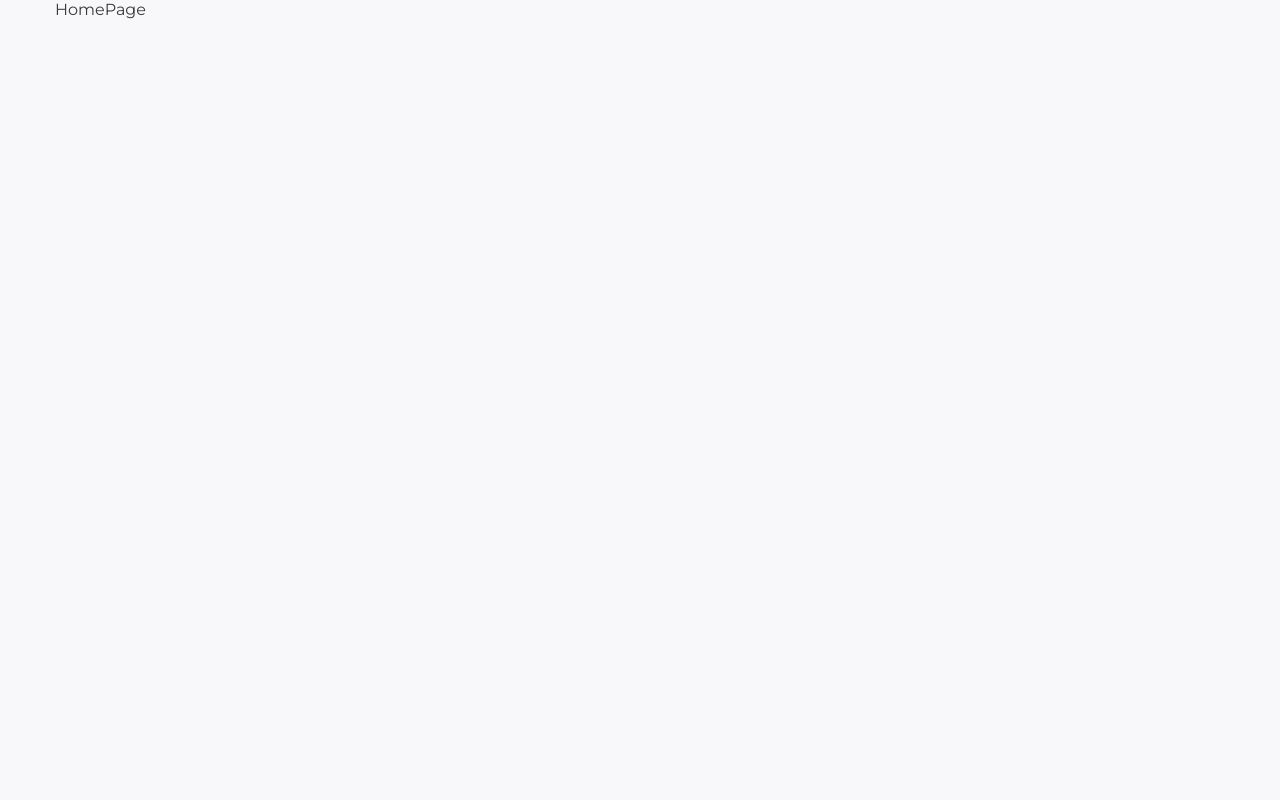
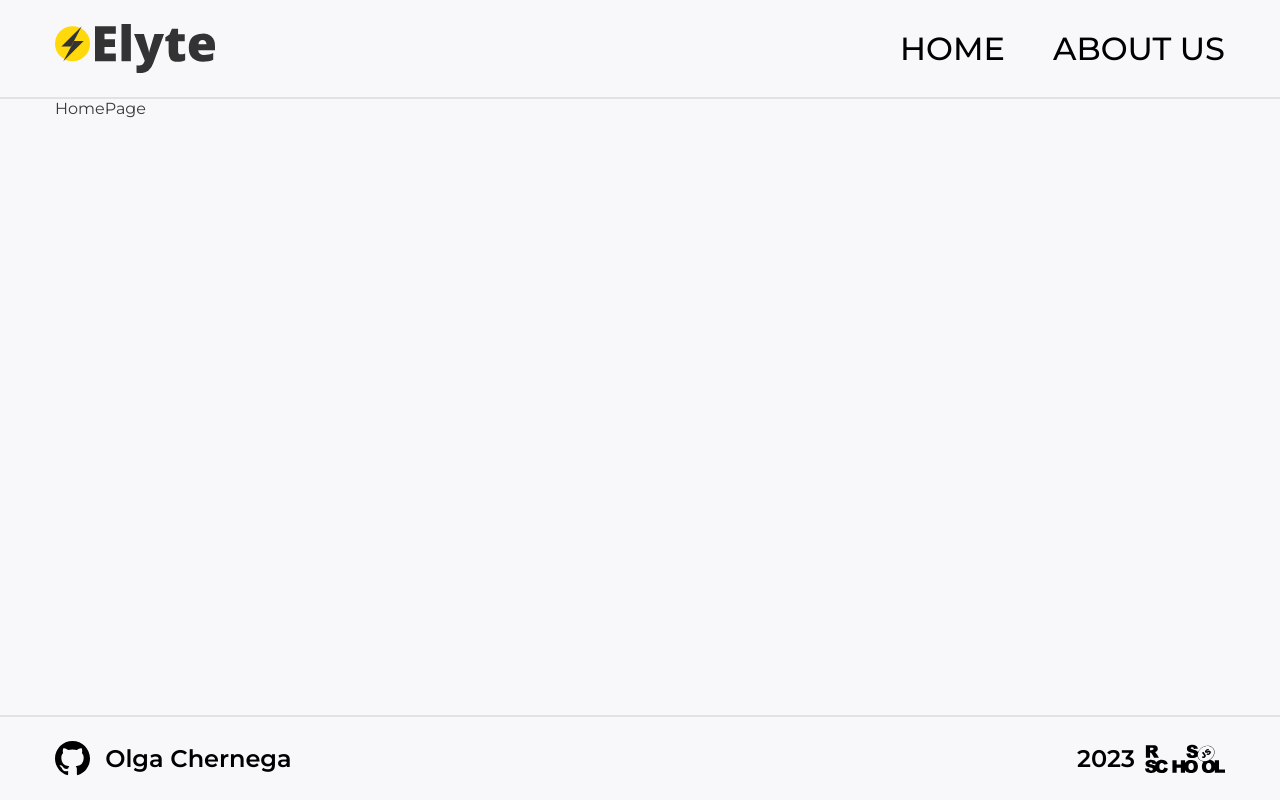
Before and after one commit to elian-cheng/rs-react-2023q1, a React (Create React App) app: page / in a window 1280 px wide. Built offline with nearby package versions, Linux system fonts and the light colour scheme.

Commit message:
feat: add header and footer

```diff
--- a/src/App.tsx
+++ b/src/App.tsx
@@ -1,3 +1,5 @@
+import Footer from 'components/Footer/Footer';
+import Header from 'components/Header/Header';
 import React, { Component } from 'react';
 import Router from 'routing/Router/Router';
 import './styles.scss';
@@ -5,11 +7,15 @@ import './styles.scss';
 export default class App extends Component {
   render() {
     return (
-      <main className="main">
-        <div className="main__container">
-          <Router />
-        </div>
-      </main>
+      <>
+        <Header />
+        <main className="main">
+          <div className="main__container">
+            <Router />
+          </div>
+        </main>
+        <Footer />
+      </>
     );
   }
 }
--- /dev/null
+++ b/src/components/Footer/Footer.scss
@@ -0,0 +1,64 @@
+.footer {
+  padding: 1.5rem;
+  border-top: 2px solid $colorGrayLight;
+
+  &__wrapper {
+    align-items: center;
+    display: flex;
+    justify-content: space-between;
+    z-index: 5;
+  }
+
+  &__author {
+    align-items: center;
+    display: flex;
+    gap: 15px;
+  }
+
+  &__git-icon {
+    width: 2.2rem;
+    img {
+      max-width: 100%;
+    }
+  }
+
+  &__author-name {
+    display: flex;
+    gap: 15px;
+    @media (max-width: $mobileSmall) {
+      flex-direction: column;
+      gap: 6px;
+    }
+  }
+
+  &__author-name {
+    @include font(1.5rem, $fontSemiBold, $colorBlack);
+    @media (max-width: $mobileSmall) {
+      display: block;
+    }
+    @media (any-hover: hover) {
+      &:hover {
+        color: $colorBlue;
+      }
+    }
+  }
+
+  &__info {
+    display: flex;
+    align-items: center;
+    gap: 10px;
+  }
+
+  &__year {
+    cursor: default;
+    @include font(1.5rem, $fontSemiBold, $colorBlack);
+  }
+
+  &__rs-link {
+    display: block;
+    width: 5rem;
+    img {
+      max-width: 100%;
+    }
+  }
+}
--- /dev/null
+++ b/src/components/Footer/Footer.tsx
@@ -0,0 +1,42 @@
+import React, { Component } from 'react';
+import git from '../../assets/icons/footer/github.svg';
+import rss from '../../assets/icons/footer/rss.svg';
+
+export default class Footer extends Component {
+  render() {
+    return (
+      <footer className="footer">
+        <div className="footer__container">
+          <div className="footer__wrapper">
+            <div className="footer__author">
+              <div className="footer__git-icon">
+                <img src={git} alt="git logo" />
+              </div>
+              <div className="footer__author-name">
+                <a
+                  href="https://github.com/elian-cheng"
+                  target="_blank"
+                  rel="noreferrer"
+                  className="footer__author-name footer-link"
+                >
+                  Olga Chernega
+                </a>
+              </div>
+            </div>
+            <div className="footer__info">
+              <p className="footer__year">2023</p>
+              <a
+                href="https://rs.school/react/"
+                target="_blank"
+                rel="noreferrer"
+                className="footer__rs-link footer-link"
+              >
+                <img src={rss} alt="rs school logo" />
+              </a>
+            </div>
+          </div>
+        </div>
+      </footer>
+    );
+  }
+}
--- /dev/null
+++ b/src/components/Header/Header.scss
@@ -0,0 +1,39 @@
+.header {
+  padding: 1.5rem;
+  border-bottom: 2px solid $colorGrayLight;
+
+  &__wrapper {
+    display: flex;
+    align-items: center;
+    justify-content: space-between;
+  }
+
+  &__logo {
+    max-width: 10rem;
+    width: 100%;
+  }
+}
+
+.nav {
+  &__list {
+    display: flex;
+  }
+
+  &__item {
+    margin-right: 3rem;
+
+    &:last-child {
+      margin-right: 0;
+    }
+  }
+
+  &__link {
+    @include font(2rem, $fontMedium, $colorBlack);
+    text-transform: uppercase;
+    transition: all 0.3s ease;
+
+    &:hover {
+      color: $colorBlue;
+    }
+  }
+}
--- /dev/null
+++ b/src/components/Header/Header.tsx
@@ -0,0 +1,33 @@
+import React, { Component } from 'react';
+import { Link } from 'react-router-dom';
+import logo from '../../assets/icons/logo.svg';
+
+export default class Header extends Component {
+  render() {
+    return (
+      <header className="header">
+        <div className="header__container">
+          <div className="header__wrapper">
+            <Link to="/">
+              <img className="header__logo" src={logo} alt="Elyte" />
+            </Link>
+            <nav className="header__nav nav">
+              <ul className="nav__list">
+                <li className="nav__item">
+                  <Link className="nav__link" to="/">
+                    Home
+                  </Link>
+                </li>
+                <li className="nav__item">
+                  <Link className="nav__link" to="/about">
+                    About us
+                  </Link>
+                </li>
+              </ul>
+            </nav>
+          </div>
+        </div>
+      </header>
+    );
+  }
+}
--- a/src/pages/ErrorPage/ErrorPage.scss
+++ b/src/pages/ErrorPage/ErrorPage.scss
@@ -5,10 +5,10 @@
 }
 .error {
   position: absolute;
-  top: 10%;
+  top: 12%;
   left: 5%;
   right: 5%;
-  bottom: 10%;
+  bottom: 12%;
   display: flex;
   align-items: center;
   justify-content: center;
--- a/src/styles.scss
+++ b/src/styles.scss
@@ -6,3 +6,5 @@
 @import './theme/base/fonts';
 
 @import './pages/ErrorPage/ErrorPage';
+@import './components/Header/Header';
+@import './components/Footer/Footer';
--- a/src/theme/abstract/_constants.scss
+++ b/src/theme/abstract/_constants.scss
@@ -1,7 +1,7 @@
 $colorFont: #3a3a3a;
 $colorBg: #f8f8fb;
 $colorGray: #ddd;
-$colorGrayLight: #aaa;
+$colorGrayLight: #e2e2e2;
 $colorGrayDark: #333;
 $colorWhite: #ffffff;
 $colorBlack: #000000;
--- a/src/theme/abstract/_mixins.scss
+++ b/src/theme/abstract/_mixins.scss
@@ -1,6 +1,5 @@
-@mixin font($size, $height: 2 * $size, $weight: $weight-regular, $style: normal) {
+@mixin font($size, $weight, $color) {
   font-size: $size;
-  line-height: $height;
   font-weight: $weight;
-  font-style: $style;
+  color: $color;
 }
--- a/src/theme/base/_base.scss
+++ b/src/theme/base/_base.scss
@@ -125,7 +125,7 @@ h2 {
   -webkit-box-orient: vertical;
   -webkit-box-direction: normal;
   -ms-flex-direction: column;
-  flex-direction: row;
+  flex-direction: column;
   overflow: hidden;
 }
 
```
